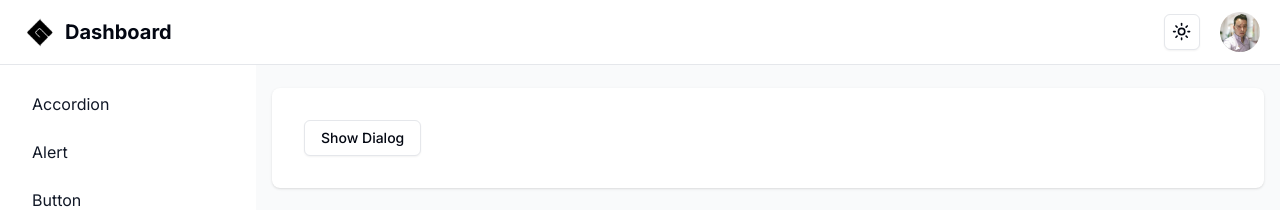
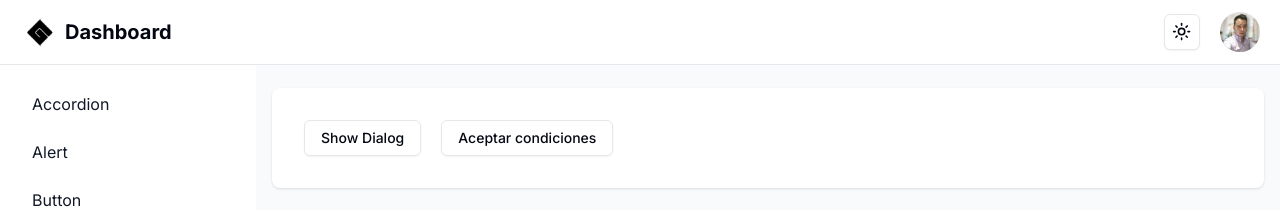
Before and after one commit to GonzaloGC/dashboard-next, a Next.js app: page /dashboard/alert-dialog in a window 1280 px wide. Shown: the top 210 px of the page. Built offline with nearby package versions, Linux system fonts and the light colour scheme.

Commit message:
added new aler-dialog

```diff
--- a/src/app/dashboard/alert-dialog/page.tsx
+++ b/src/app/dashboard/alert-dialog/page.tsx
@@ -13,6 +13,8 @@ import { Button } from "@/components/ui/button"
 
 export default function Page() {
   return (
+    <>
+      <section className="flex gap-5">
         <div>
           <AlertDialog>
             <AlertDialogTrigger asChild>
@@ -33,5 +35,26 @@ export default function Page() {
             </AlertDialogContent>
           </AlertDialog>
         </div>
+        <div>
+          <AlertDialog>
+            <AlertDialogTrigger asChild>
+              <Button variant="outline">Aceptar condiciones</Button>
+            </AlertDialogTrigger>
+            <AlertDialogContent>
+              <AlertDialogHeader>
+                <AlertDialogTitle>¿Esta seguro que desea continuar?</AlertDialogTitle>
+                <AlertDialogDescription>
+                  Esta acción es irreversible
+                </AlertDialogDescription>
+              </AlertDialogHeader>
+              <AlertDialogFooter>
+                <AlertDialogCancel>Cancelar</AlertDialogCancel>
+                <AlertDialogAction>Continuar</AlertDialogAction>
+              </AlertDialogFooter>
+            </AlertDialogContent>
+          </AlertDialog>
+        </div>
+      </section>
+    </>
   );
 }
```
Lines whose indentation alone changed are shown as unchanged.
